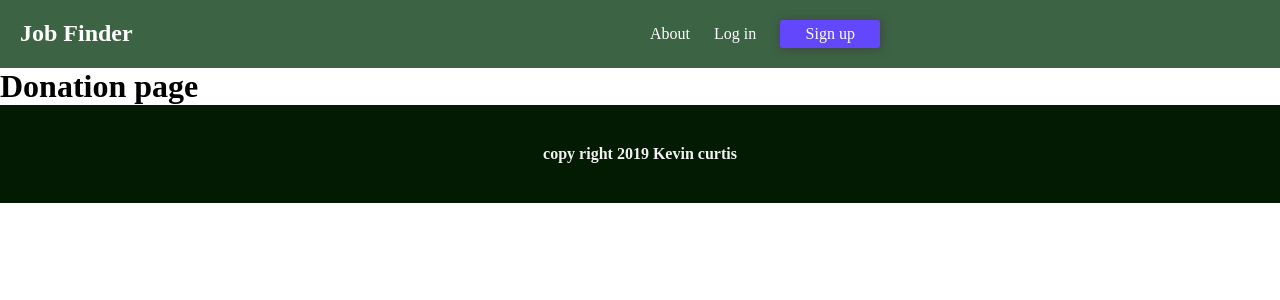
After one commit to KevinCurtisDev/tech_job_finder, a Django app: page /donations/donation in a window 1280 px wide. The commit adds this page. Shown: the top 300 px of the page. Run offline with Django 3.2, Linux system fonts and the light colour scheme.

Commit message:
Added url and html page for donations

```diff
--- /dev/null
+++ b/donations/urls.py
@@ -0,0 +1,7 @@
+from django.urls import path
+
+from . import views
+
+urlpatterns = [
+    path('donation', views.donation, name='donation'),
+]
--- a/donations/views.py
+++ b/donations/views.py
@@ -1,3 +1,5 @@
-from django.shortcuts import render
+from django.shortcuts import get_object_or_404, render
+from django.contrib.auth.decorators import login_required
 
-# Create your views here.
+def donation(request):
+    return render(request, 'donations/donation.html')
--- a/jobfinder/settings.py
+++ b/jobfinder/settings.py
@@ -31,6 +31,7 @@ ALLOWED_HOSTS = []
 # Application definition
 
 INSTALLED_APPS = [
+    'donations.apps.DonationsConfig',
     'contacts.apps.ContactsConfig',
     'accounts.apps.AccountsConfig',
     'pages.apps.PagesConfig',
--- a/jobfinder/urls.py
+++ b/jobfinder/urls.py
@@ -8,5 +8,6 @@ urlpatterns = [
     path('accounts/', include('accounts.urls')),
     path('contacts/', include('contacts.urls')),
     path('jobs/', include('jobs.urls')),
+    path('donations/', include('donations.urls')),
     path('admin/', admin.site.urls),
 ] + static(settings.MEDIA_URL, document_root=settings.MEDIA_ROOT)
--- /dev/null
+++ b/templates/donations/donation.html
@@ -0,0 +1,5 @@
+{% extends 'base.html' %}
+
+{% block content %}
+<h1>Donation page</h1>
+{% endblock %}
--- a/templates/partials/_navbar.html
+++ b/templates/partials/_navbar.html
@@ -13,7 +13,7 @@
                     {% csrf_token %}
                     <input type="hidden">
                 </form>
-                <a href="#"><li class="donate-btn">Donate</li></a>
+                <a href="{% url 'donation' %}"><li class="donate-btn">Donate</li></a>
             {% else %}
                 <a href="{% url 'login' %}"><li>Log in</li></a>
                 <a href="{% url 'register' %}"><li class="signup-btn">Sign up</li></a>
```
